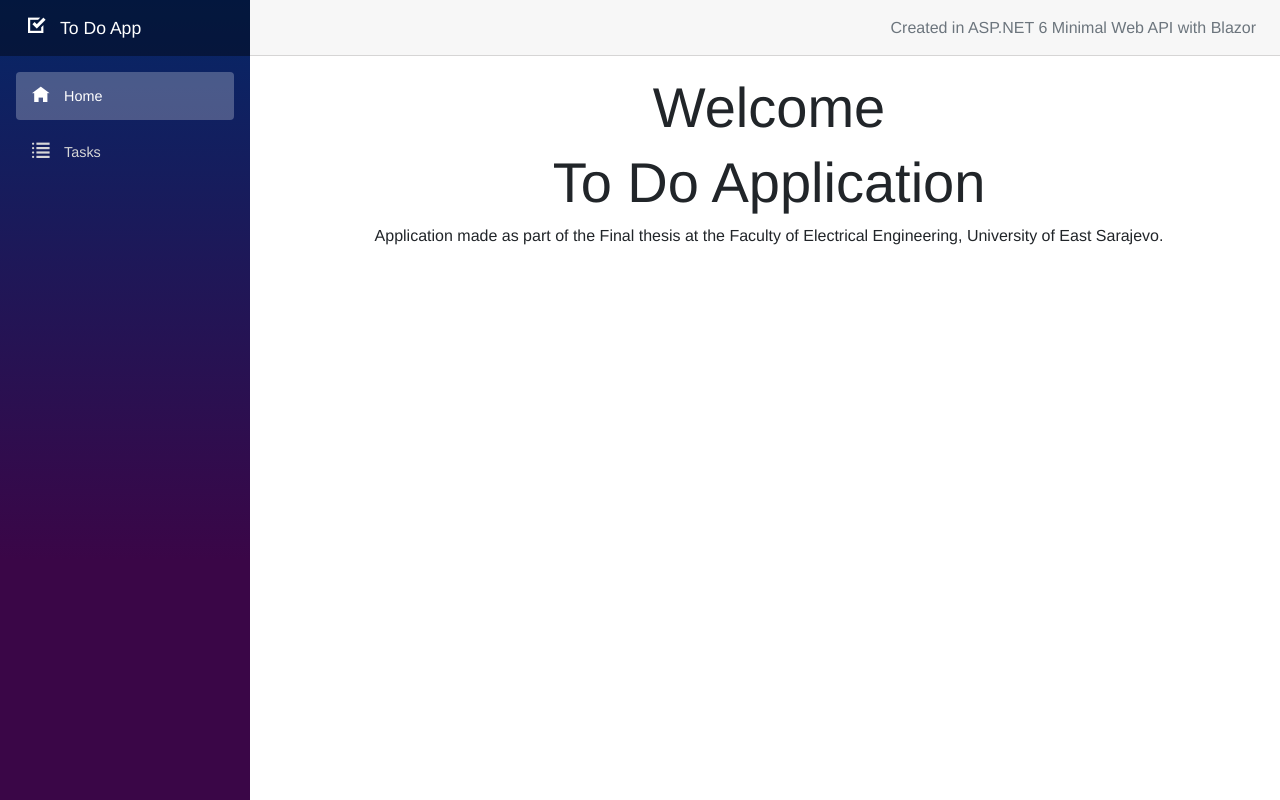
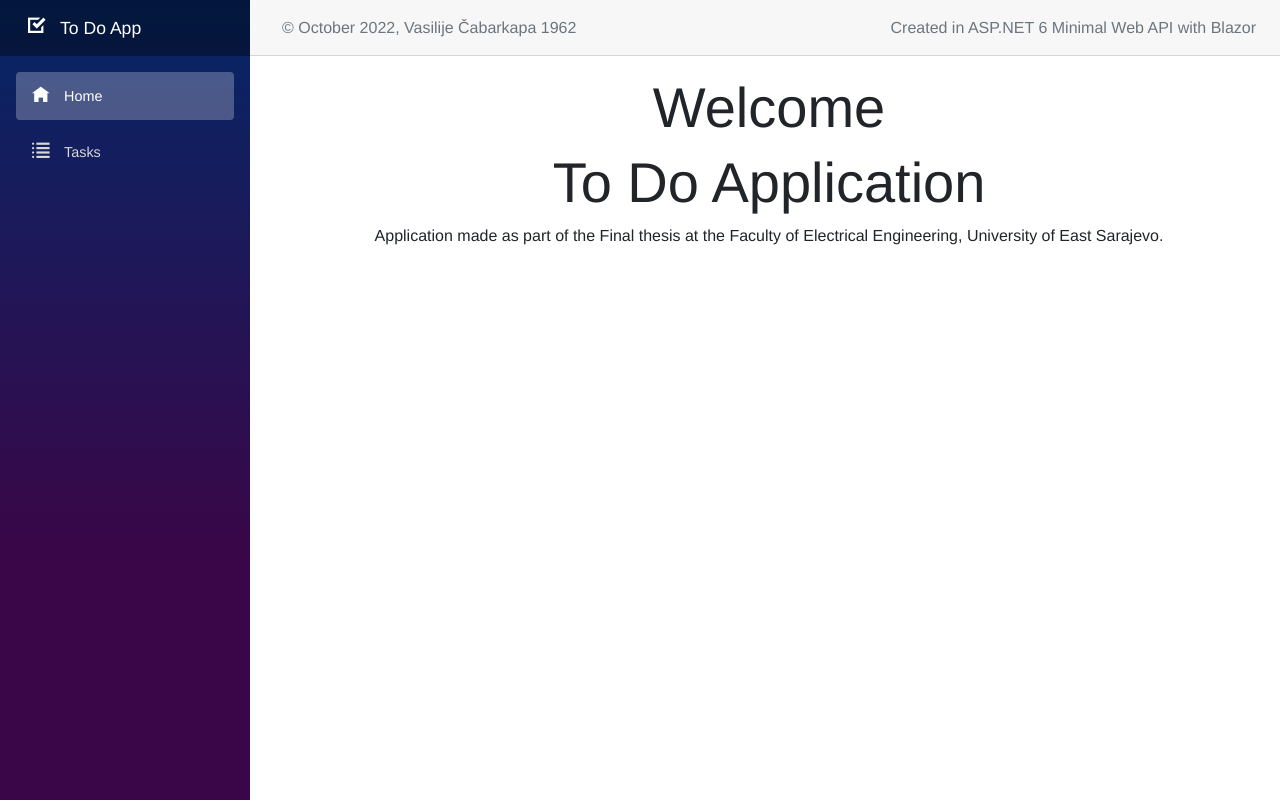
Before and after one commit to vascabarkapa/ToDoApplication_MinimalWebAPI_Blazor, an ASP.NET Core app: page / in a window 1280 px wide. Run offline with ASP.NET Core 8, Linux system fonts and the light colour scheme; style sheets or scripts are compiled from the project's sources; some libraries are stand-ins or nearby versions.

Commit message:
header, author name

```diff
--- a/Client/Shared/MainLayout.razor
+++ b/Client/Shared/MainLayout.razor
@@ -13,5 +13,9 @@
         <article class="content px-4">
             @Body
         </article>
+
+        <div class="top-row px-4" style="position: fixed">
+            <span class="text-secondary float-start">&copy; October 2022, Vasilije Čabarkapa 1962</span>
+        </div>
     </main>
 </div>
```
